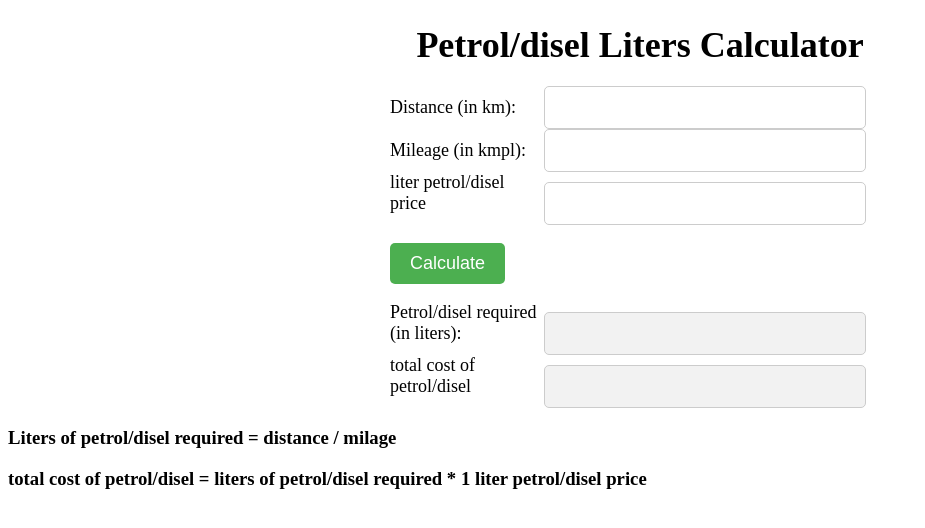
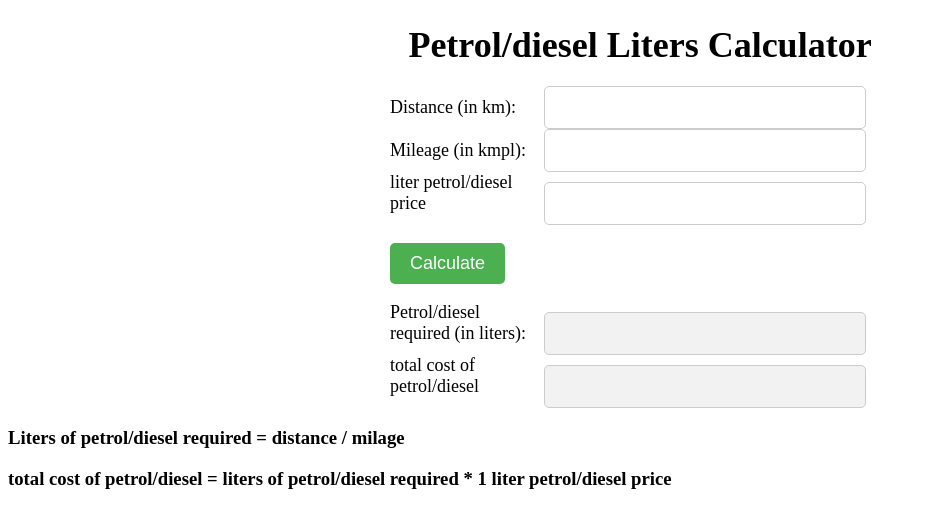
Before and after one commit to harshithgupta28/how-much-petrol-you-need-, a plain HTML site: page index.html in a window 1280 px wide. Shown: the whole page, without its empty margins (0-925 px from the left). Drawn offline with Linux system fonts and the light colour scheme.

Commit message:
Update index.html

```diff
--- a/index.html
+++ b/index.html
@@ -6,7 +6,7 @@
   </head>
   <body>
     <div class="container">
-      <h1>Petrol/disel Liters Calculator</h1>
+      <h1>Petrol/diesel Liters Calculator</h1>
       <form>
         <label for="distance">Distance (in km):</label>
         <input type="number" id="distance" name="distance" required>
@@ -14,19 +14,19 @@
         <label for="mileage">Mileage (in kmpl):</label>
         <input type="number" id="mileage" name="mileage" required>
         <br>
-        <label for="price">liter petrol/disel price</label>
+        <label for="price">liter petrol/diesel price</label>
         <input type="number" id="price" name="price" required>
         <br><br>
         <button type="button" onclick="calculate()">Calculate</button>
         <br><br>
-        <label for="result">Petrol/disel required (in liters):</label>
+        <label for="result">Petrol/diesel required (in liters):</label>
         <input type="text" id="result" name="result" readonly>
-        <label for="result2">total cost of petrol/disel</label>
+        <label for="result2">total cost of petrol/diesel</label>
         <input type="text" id="result2" name="result2" readonly>
       </form>
     </div>
-    <h3>Liters of petrol/disel required = distance / milage </h3>
-    <h3>total cost of petrol/disel = liters of petrol/disel required * 1 liter petrol/disel price  </h3>
+    <h3>Liters of petrol/diesel required = distance / milage </h3>
+    <h3>total cost of petrol/diesel = liters of petrol/diesel required * 1 liter petrol/diesel price  </h3>
     <!-- <h1 align="center">harshith gupta bolthe </h1> -->
     <script src="script.js"></script>
   </body>
```
